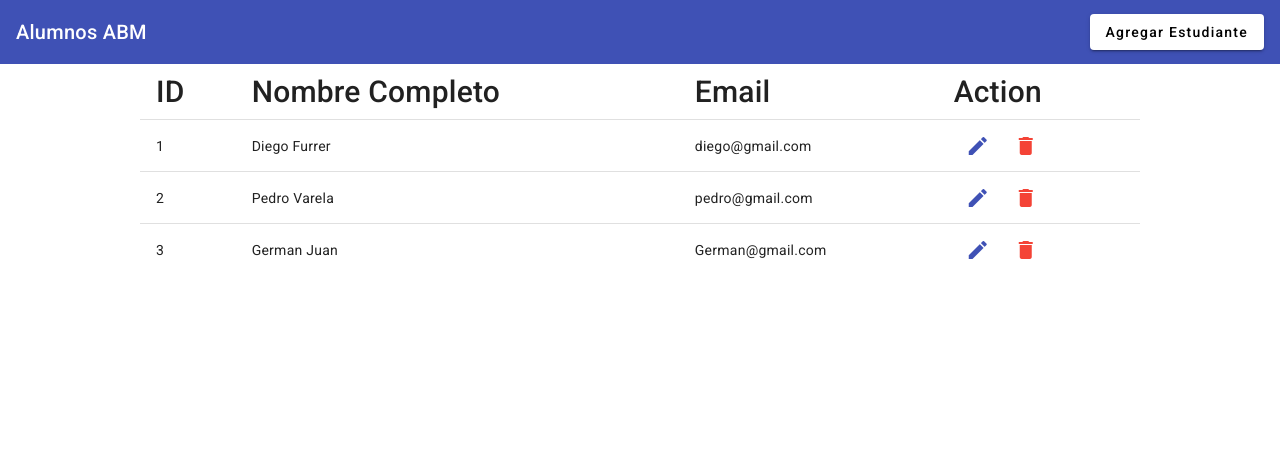
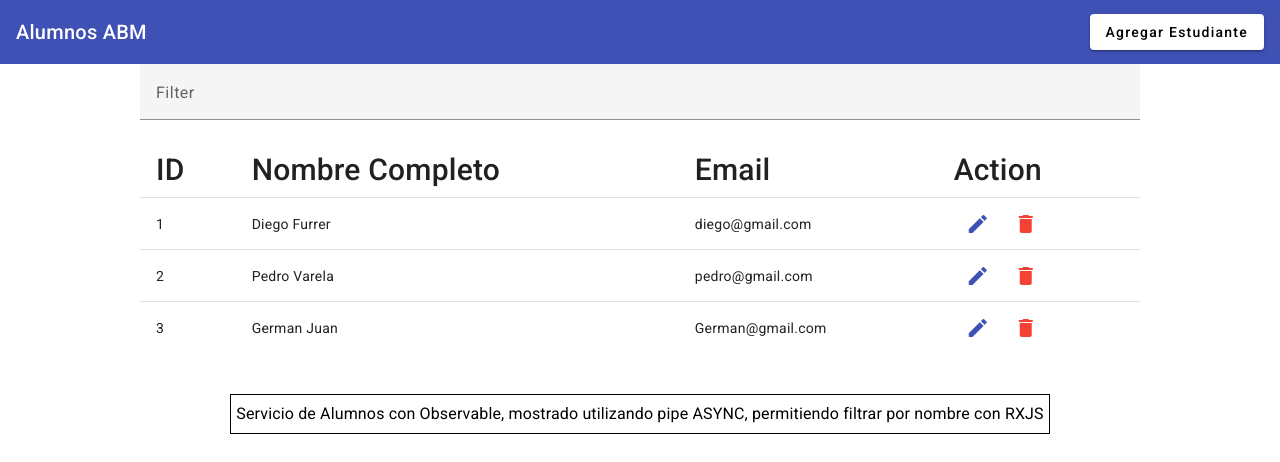
Before and after one commit to SimplementeDiego/AngularProyectoFinal, an Angular app: page / in a window 1280 px wide. Shown: the top 462 px of the page. Built offline with nearby package versions, Linux system fonts and the light colour scheme.

Commit message:
StudentService,Observable,ASYNC,RXJS

```diff
--- a/src/app/dashboard/dashboard.component.css
+++ b/src/app/dashboard/dashboard.component.css
@@ -3,3 +3,13 @@
   max-width: 1000px;
   margin: auto;
 }
+
+h3{
+  text-align: center;
+  margin-top: 40px;
+  border: 1px solid black;
+  display: block;
+  width: fit-content;
+  margin: 40px auto;
+  padding: 5px;
+}
--- a/src/app/dashboard/dashboard.component.html
+++ b/src/app/dashboard/dashboard.component.html
@@ -1,2 +1,3 @@
 <app-navbar (agregarEstudiante)="createStudent()"></app-navbar>
-<app-table [dataSource] = "estudiantes" class="largo" (deleteStudent)="deleteStudent($event)" (editStudent)="editStudent($event)" ></app-table>
+<app-table [dataSource] = "(estudiantes | async) || []" class="largo" (deleteStudent)="deleteStudent($event)" (editStudent)="editStudent($event)" (applyFilter)="applyFilter($event) " ></app-table>
+<h3>Servicio de Alumnos con Observable, mostrado utilizando pipe ASYNC, permitiendo filtrar por nombre con RXJS</h3>
--- a/src/app/dashboard/dashboard.component.ts
+++ b/src/app/dashboard/dashboard.component.ts
@@ -1,6 +1,8 @@
 import { Component } from '@angular/core';
+import { AlumnosService } from '../services/alumnos.service';
 import { MatDialog } from '@angular/material/dialog';
 import { StudAddEditComponent } from '../shared/components/stud-add-edit/stud-add-edit.component';
+import { Observable, tap, map } from 'rxjs';
 
 @Component({
   selector: 'app-dashboard',
@@ -8,33 +10,22 @@ import { StudAddEditComponent } from '../shared/components/stud-add-edit/stud-ad
   styleUrls: ['./dashboard.component.css'],
 })
 export class DashboardComponent {
-  estudiantes = [
-    {
-      id: '1',
-      firstName: 'Diego',
-      lastName: 'Furrer',
-      email: 'diego@gmail.com',
-    },
-    {
-      id: '2',
-      firstName: 'Pedro',
-      lastName: 'Varela',
-      email: 'pedro@gmail.com',
-    },
-    {
-      id: '3',
-      firstName: 'German',
-      lastName: 'Juan',
-      email: 'German@gmail.com',
-    },
-  ];
+  estudiantes: Observable<Array<any>>;
 
-  private id: number = 3;
+  constructor(
+    private alumnosService: AlumnosService,
+    private matDialog: MatDialog
+  ) {
+    this.estudiantes = this.alumnosService.getStudents();
+  }
 
-  constructor(private matDialog: MatDialog) {}
+  getStudents() {
+    this.estudiantes = this.alumnosService.getStudents();
+  }
 
   deleteStudent(student: any) {
-    this.estudiantes = this.estudiantes.filter((u) => u.id !== student.id);
+    this.alumnosService.deleteStudent(student);
+    this.getStudents();
   }
 
   createStudent(): void {
@@ -44,15 +35,8 @@ export class DashboardComponent {
       .subscribe({
         next: (v) => {
           if (v) {
-            this.estudiantes = [
-              ...this.estudiantes,
-              {
-                id: (++this.id).toString(),
-                firstName: v.firstName,
-                lastName: v.lastName,
-                email: v.email,
-              },
-            ];
+            this.alumnosService.createStudent(v);
+            this.getStudents();
           } else {
           }
         },
@@ -66,15 +50,23 @@ export class DashboardComponent {
       .subscribe({
         next: (studentUpdated) => {
           if (studentUpdated) {
-            this.estudiantes = this.estudiantes.map((estudiante) => {
-              return estudiante.id === student.id
-                ? { ...estudiante, ...studentUpdated }
-                : estudiante;
-            });
+            this.alumnosService.editStudent(student, studentUpdated);
+            this.getStudents();
           }
         },
       });
   }
 
-
+  applyFilter(event: Event) {
+    //this.alumnosService.applyFilter(event);
+    const filterValue = (event.target as HTMLInputElement).value;
+    console.log(filterValue)
+    this.estudiantes = this.alumnosService.getStudents().pipe(
+      map((valor) => {
+        return valor.filter( (estudiante: any) => {
+          return estudiante.firstName.startsWith(filterValue);
+        } );
+      })
+    );
+  }
 }
--- /dev/null
+++ b/src/app/services/alumnos.service.ts
@@ -0,0 +1,71 @@
+import { Injectable } from '@angular/core';
+
+import { Observable, map } from 'rxjs';
+
+@Injectable({
+  providedIn: 'root',
+})
+export class AlumnosService {
+  estudiantes = [
+    {
+      id: '1',
+      firstName: 'Diego',
+      lastName: 'Furrer',
+      email: 'diego@gmail.com',
+    },
+    {
+      id: '2',
+      firstName: 'Pedro',
+      lastName: 'Varela',
+      email: 'pedro@gmail.com',
+    },
+    {
+      id: '3',
+      firstName: 'German',
+      lastName: 'Juan',
+      email: 'German@gmail.com',
+    },
+  ];
+
+  private id: number = 3;
+
+
+
+  constructor() {}
+
+  getStudents(): Observable<any> {
+
+    let getStudents$ = new Observable((subscriber) => {
+      setTimeout(() => {
+        subscriber.next(this.estudiantes);
+      }, 2);
+    });
+
+    return getStudents$;
+  }
+
+  deleteStudent(student: any) {
+    this.estudiantes = this.estudiantes.filter((u) => u.id !== student.id);
+  }
+
+  createStudent(v: any): void {
+    this.estudiantes = [
+      ...this.estudiantes,
+      {
+        id: (++this.id).toString(),
+        firstName: v.firstName,
+        lastName: v.lastName,
+        email: v.email,
+      },
+    ];
+  }
+
+  editStudent(student: any, studentUpdated: any): void {
+    this.estudiantes = this.estudiantes.map((estudiante) => {
+      return estudiante.id === student.id
+        ? { ...estudiante, ...studentUpdated }
+        : estudiante;
+    });
+  }
+
+}
--- a/src/app/shared/components/table/table.component.css
+++ b/src/app/shared/components/table/table.component.css
@@ -0,0 +1,3 @@
+.main-body mat-form-field{
+  width: 100%;
+}
--- a/src/app/shared/components/table/table.component.html
+++ b/src/app/shared/components/table/table.component.html
@@ -1,4 +1,8 @@
 <div class="main-body">
+  <mat-form-field>
+    <mat-label>Filter</mat-label>
+    <input matInput (keyup)="applyFilter.emit($event)" placeholder="Ex. Mia" #input>
+  </mat-form-field>
   <div class="table-container">
     <table mat-table [dataSource]="dataSource" matSort>
 
--- a/src/app/shared/components/table/table.component.ts
+++ b/src/app/shared/components/table/table.component.ts
@@ -19,12 +19,7 @@ export class TableComponent {
   @Output()
   editStudent = new EventEmitter<any>();
 
-  // openAddEditEmpForm() {
-  //   const dialogRef = this._dialog.open(StudAddEditComponent);
-  //   dialogRef.afterClosed().subscribe({
-  //     next: (val) => {
-  //       console.log(val);
-  //     },
-  //   });
-  // }
+  @Output()
+  applyFilter = new EventEmitter<any>();
+
 }
```
